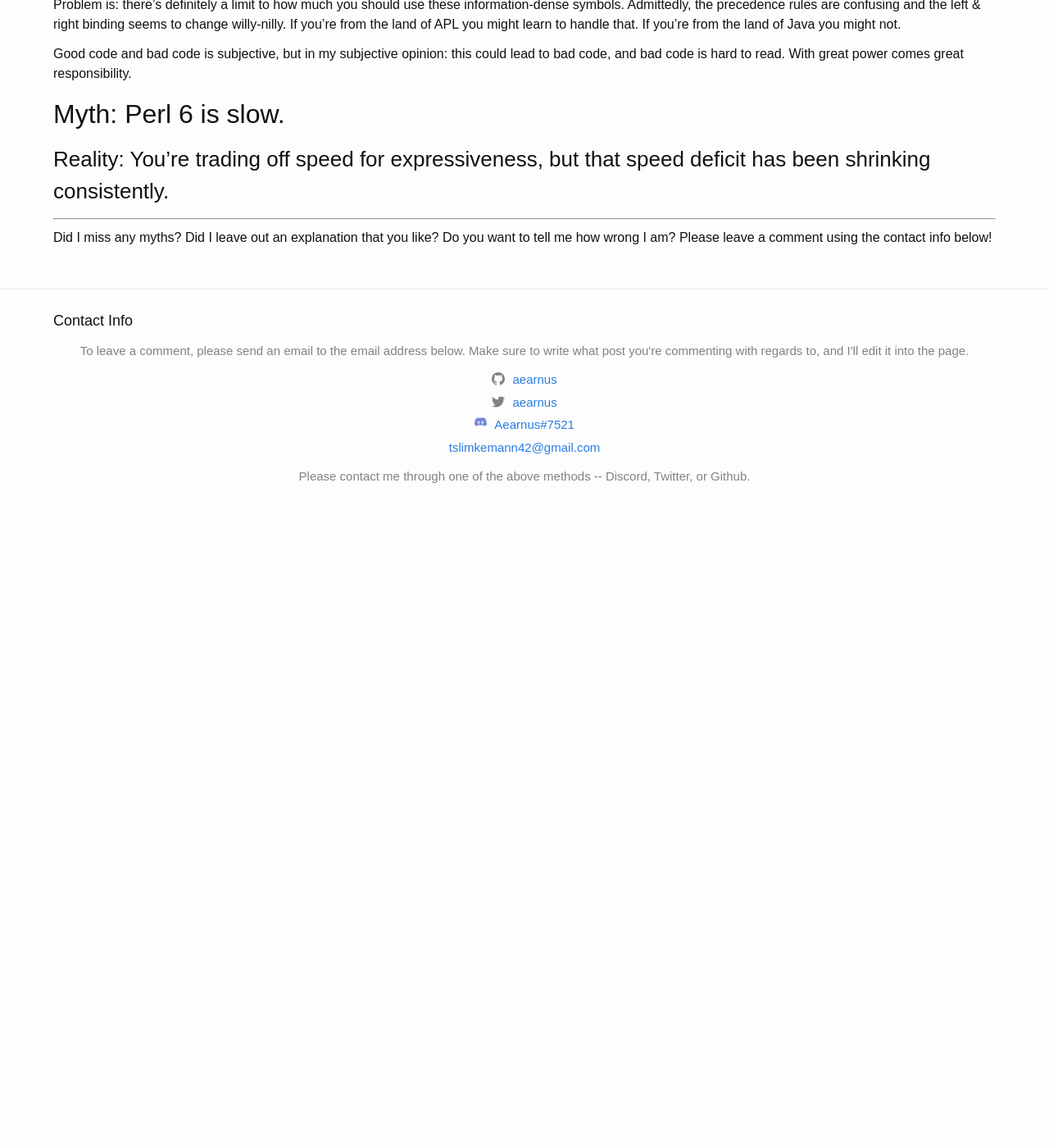
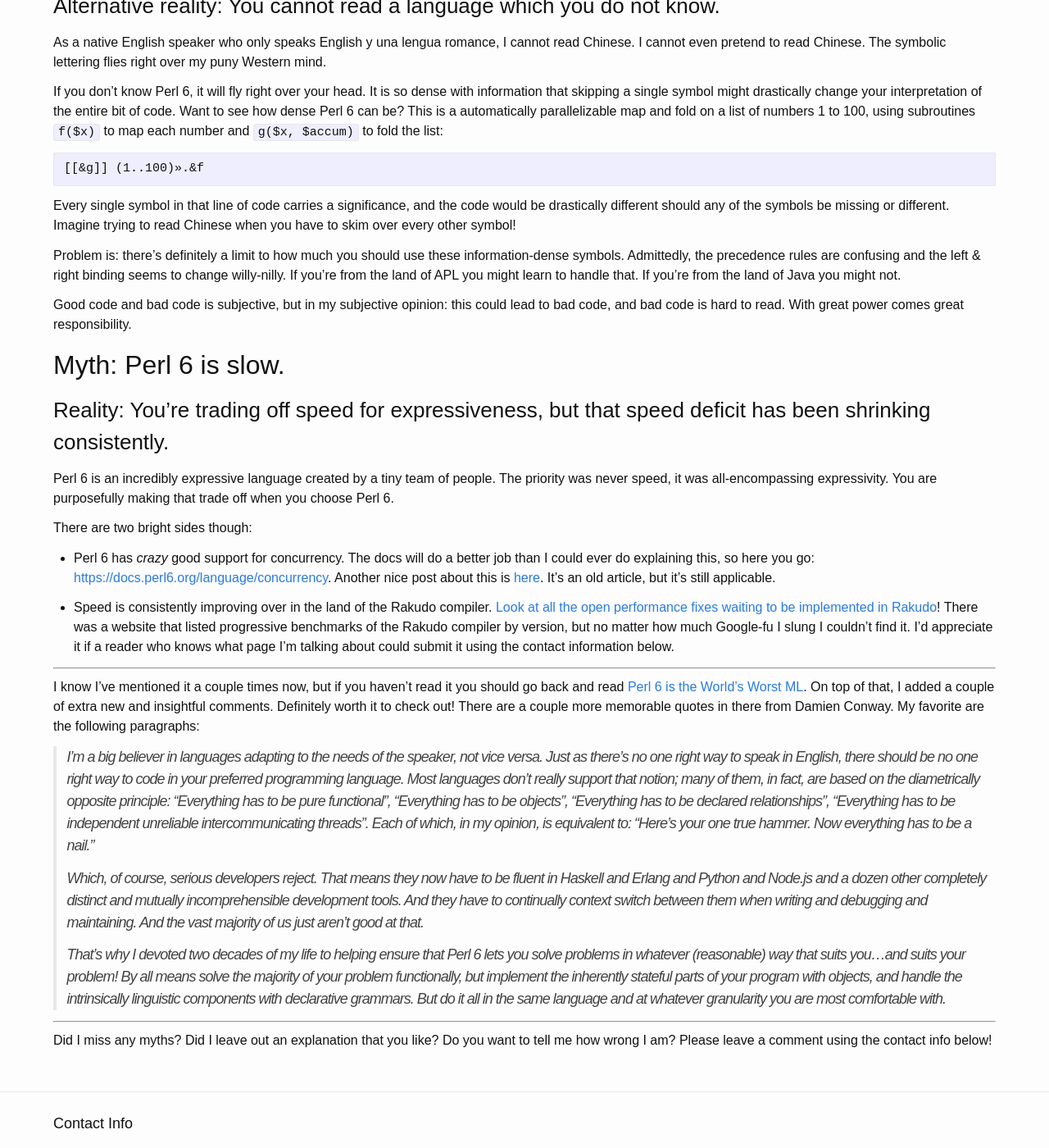
Before and after one commit to DataKinds/datakinds.github.io, a Jekyll site: the page built from _posts/2019-07-06-perl-6-is-cursed.md, in a window 1280 px wide and 1400 px high, scrolled down 2428 px. Shown: the whole window at 82% size. Built offline with Jekyll 4.4.1, drawn with Linux system fonts in a browser that asks for light colours; before the commit the page ends 3058 px from its top, so only the background shows below that; some of the changed text lies outside the part shown.

Commit message:
new posts

```diff
--- a/_posts/2019-07-06-perl-6-is-cursed.md
+++ b/_posts/2019-07-06-perl-6-is-cursed.md
@@ -58,7 +58,11 @@
 
 ([from here](https://aearnus.github.io/2019/04/05/perl6-is-the-world-s-worst-ml))
 
+You can try as hard as you can to shift complexity away from new programmers, but it's impossible to stop them from seeking it out. If you show a new Perl 6 programmer [this page](https://docs.perl6.org/language/operators), they will run away screaming in the other direction. That's why Perl 6 is introduced slowly and softly -- using a little subset that the community likes to call "baby Perl 6". You can see an example of baby Perl 6 on tutorial websites like [https://perl6intro.com/](https://perl6intro.com/) (the first tutorial listed at [https://perl6.org/resources/](https://perl6.org/resources/)). Only a handful of the operators are introduced, and hardly any of the control flow structures are introduced. The inner workings of the control flow structures aren't touched on at all! It doesn't even mention that `given/when` uses the smartmatch operator `~~` under the hood, which uses the `.ACCEPTS` method on the invocant under the hood.
 
+This complexity is all there and it's all ready to be used. But if you're a beginner, or if you're just not planning on diving deep into the language, you have no reason to use it! It's all hidden from the programmer who doesn't want to get down and dirty with it.
+
+And that's what's important: the complexity is layered. You can use Perl 6 using its surface level features and it'll function just fine as a Python-esq high level scripting language. But peel back those layers, and you're given the capability to do almost _anything_ that your heart may desire -- all the way down to modifying the very way that `nqp` parses the Perl 6 language itself!
 
 ## Myth: Perl 6 is hard to read.
 
@@ -84,6 +88,23 @@
 
 ### Reality: You're trading off speed for expressiveness, but that speed deficit has been shrinking consistently.
 
+Perl 6 is an incredibly expressive language created by a tiny team of people. The priority was never speed, it was all-encompassing expressivity. You are purposefully making that trade off when you choose Perl 6.
+
+There are two bright sides though:
+
+* Perl 6 has _crazy_ good support for concurrency. The docs will do a better job than I could ever do explaining this, so here you go: [https://docs.perl6.org/language/concurrency](https://docs.perl6.org/language/concurrency). Another nice post about this is [here](http://blogs.perl.org/users/zoffix_znet/2016/04/perl-6-is-slower-than-my-fat-momma.html). It's an old article, but it's still applicable.
+
+* Speed is consistently improving over in the land of the Rakudo compiler. [Look at all the open performance fixes waiting to be implemented in Rakudo](https://github.com/rakudo/rakudo/labels/performance)! There was a website that listed progressive benchmarks of the Rakudo compiler by version, but no matter how much Google-fu I slung I couldn't find it. I'd appreciate it if a reader who knows what page I'm talking about could submit it using the contact information below.
+
+---
+
+I know I've mentioned it a couple times now, but if you haven't read it you should go back and read [Perl 6 is the World's Worst ML](https://aearnus.github.io/2019/04/05/perl6-is-the-world-s-worst-ml). On top of that, I added a couple of extra new and insightful comments. Definitely worth it to check out! There are a couple more memorable quotes in there from Damien Conway. My favorite are the following paragraphs:
+
+> I’m a big believer in languages adapting to the needs of the speaker, not vice versa. Just as there’s no one right way to speak in English, there should be no one right way to code in your preferred programming language. Most languages don’t really support that notion; many of them, in fact, are based on the diametrically opposite principle: “Everything has to be pure functional”, “Everything has to be objects”, “Everything has to be declared relationships”, “Everything has to be independent unreliable intercommunicating threads”. Each of which, in my opinion, is equivalent to: “Here’s your one true hammer. Now everything has to be a nail.”
+>
+> Which, of course, serious developers reject. That means they now have to be fluent in Haskell and Erlang and Python and Node.js and a dozen other completely distinct and mutually incomprehensible development tools. And they have to continually context switch between them when writing and debugging and maintaining. And the vast majority of us just aren’t good at that.
+>
+> That’s why I devoted two decades of my life to helping ensure that Perl 6 lets you solve problems in whatever (reasonable) way that suits you…and suits your problem! By all means solve the majority of your problem functionally, but implement the inherently stateful parts of your program with objects, and handle the intrinsically linguistic components with declarative grammars. But do it all in the same language and at whatever granularity you are most comfortable with.
 
 ---
 
```
Also changed, not shown: _posts/2019-04-05-perl6-is-the-world-s-worst-ml.md (+4 -4 lines).
